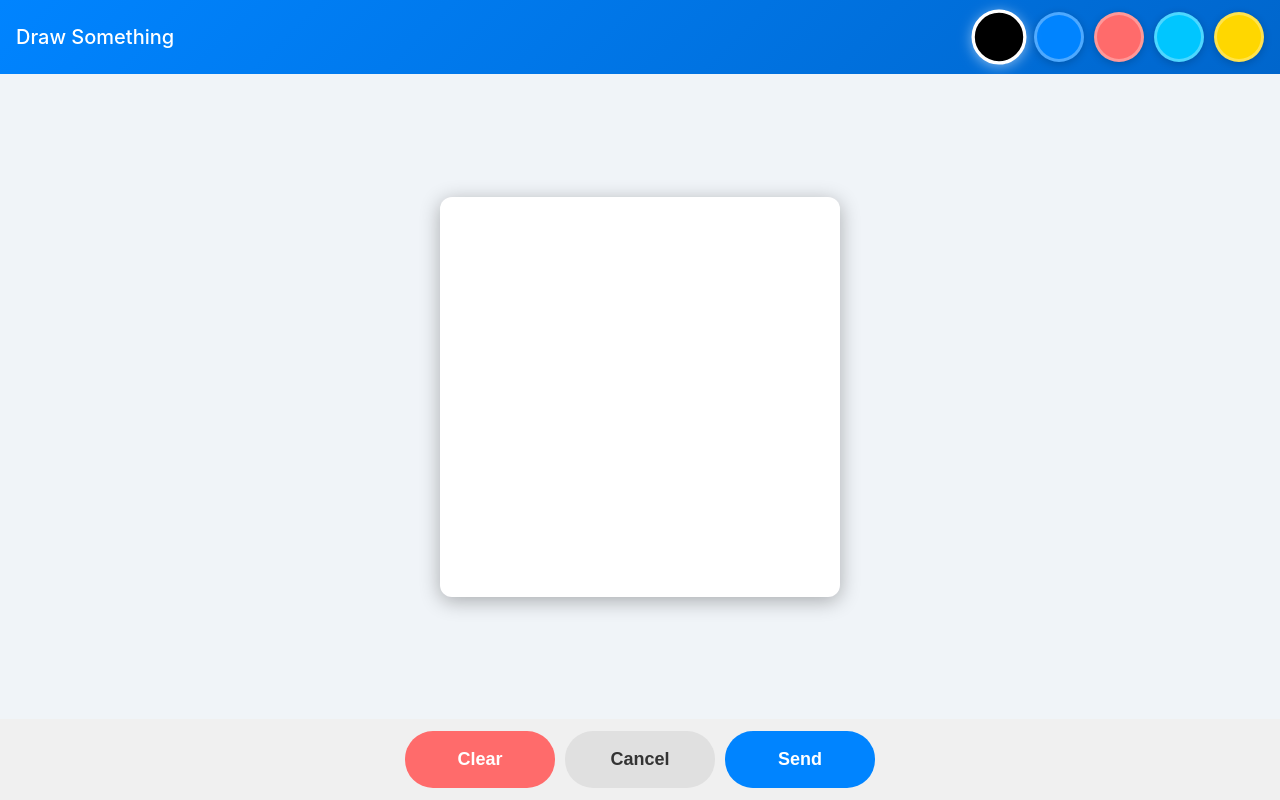
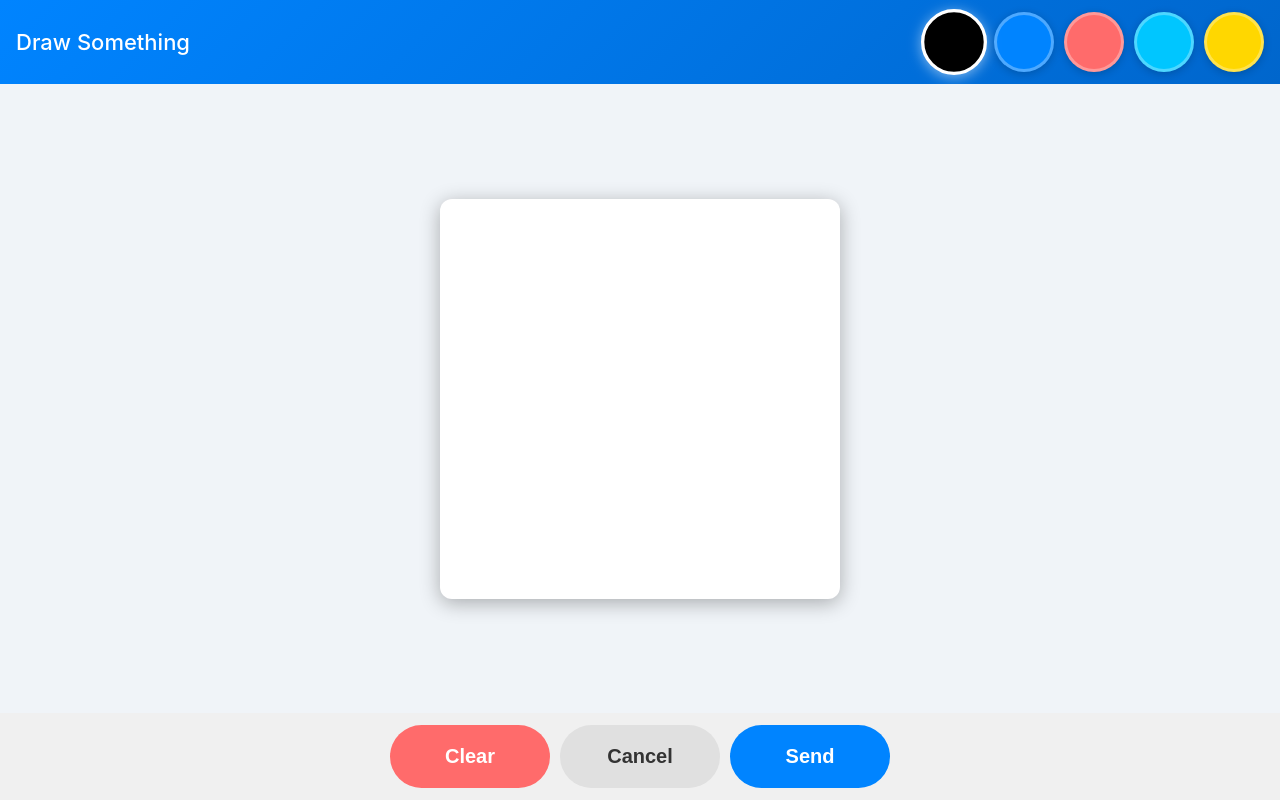
Before and after one commit to EdiBediSus/CapInfo.com, a website: page index.html in a window 1280 px wide. Both pictures are taken after a click on the button "✏️". Drawn offline with Linux system fonts and the light colour scheme.

Commit message:
Update index.html

```diff
--- a/index.html
+++ b/index.html
@@ -47,14 +47,14 @@
         }
 
         .header-icon {
-            width: 45px;
-            height: 45px;
+            width: 50px;
+            height: 50px;
             background: rgba(255, 255, 255, 0.2);
             border-radius: 50%;
             display: flex;
             align-items: center;
             justify-content: center;
-            font-size: 26px;
+            font-size: 30px;
             backdrop-filter: blur(10px);
             flex-shrink: 0;
         }
@@ -65,14 +65,14 @@
         }
 
         .header h1 {
-            font-size: 20px;
+            font-size: 22px;
             font-weight: 500;
             margin-bottom: 2px;
             letter-spacing: 0;
         }
 
         .status {
-            font-size: 14px;
+            font-size: 15px;
             opacity: 0.9;
             font-weight: 400;
         }
@@ -93,7 +93,7 @@
         }
 
         .message {
-            margin-bottom: 8px;
+            margin-bottom: 10px;
             animation: slideIn 0.2s ease-out;
             display: flex;
             flex-direction: column;
@@ -121,8 +121,8 @@
 
         .message-bubble {
             max-width: 80%;
-            padding: 8px 12px;
-            border-radius: 8px;
+            padding: 10px 14px;
+            border-radius: 10px;
             word-wrap: break-word;
             position: relative;
             box-shadow: 0 1px 2px rgba(0, 0, 0, 0.15);
@@ -141,8 +141,8 @@
         }
 
         .message-user {
-            font-size: 13px;
-            margin-bottom: 4px;
+            font-size: 15px;
+            margin-bottom: 5px;
             font-weight: 600;
             color: #0084FF;
             padding: 0 4px;
@@ -150,18 +150,18 @@
 
         .message-text {
             line-height: 1.5;
-            font-size: 16px;
+            font-size: 20px;
             word-wrap: break-word;
             white-space: pre-wrap;
         }
 
         .message-time {
-            font-size: 11px;
+            font-size: 13px;
             opacity: 0.5;
-            margin-top: 4px;
+            margin-top: 5px;
             text-align: right;
             float: right;
-            margin-left: 8px;
+            margin-left: 10px;
         }
 
         .drawing-preview {
@@ -173,10 +173,10 @@
 
         .input-area {
             display: flex;
-            padding: 8px 8px;
-            padding-bottom: max(env(safe-area-inset-bottom), 8px);
+            padding: 10px 10px;
+            padding-bottom: max(env(safe-area-inset-bottom), 10px);
             background: #F0F0F0;
-            gap: 8px;
+            gap: 12px;
             align-items: flex-end;
             border-top: 1px solid #D1D1D1;
         }
@@ -186,18 +186,18 @@
             display: flex;
             align-items: center;
             background: white;
-            border-radius: 28px;
-            padding: 0 20px;
+            border-radius: 32px;
+            padding: 0 24px;
             border: 1px solid #D1D1D1;
-            min-height: 56px;
+            min-height: 64px;
         }
 
         .input-area input {
             flex: 1;
-            padding: 14px 0;
+            padding: 16px 0;
             border: none;
             background: transparent;
-            font-size: 18px;
+            font-size: 20px;
             outline: none;
             color: #000;
         }
@@ -248,7 +248,7 @@
 
         .canvas-header h2 {
             color: white;
-            font-size: 20px;
+            font-size: 22px;
             font-weight: 500;
         }
 
@@ -258,8 +258,8 @@
         }
 
         .color-btn {
-            width: 50px;
-            height: 50px;
+            width: 60px;
+            height: 60px;
             border: 3px solid rgba(255, 255, 255, 0.3);
             border-radius: 50%;
             cursor: pointer;
@@ -302,15 +302,15 @@
         }
 
         .modal-btn {
-            padding: 18px 32px;
+            padding: 20px 36px;
             border: none;
-            border-radius: 28px;
-            font-size: 18px;
+            border-radius: 32px;
+            font-size: 20px;
             cursor: pointer;
             font-weight: 600;
             transition: transform 0.1s;
             flex: 1;
-            max-width: 150px;
+            max-width: 160px;
         }
 
         .modal-btn:active {
```
